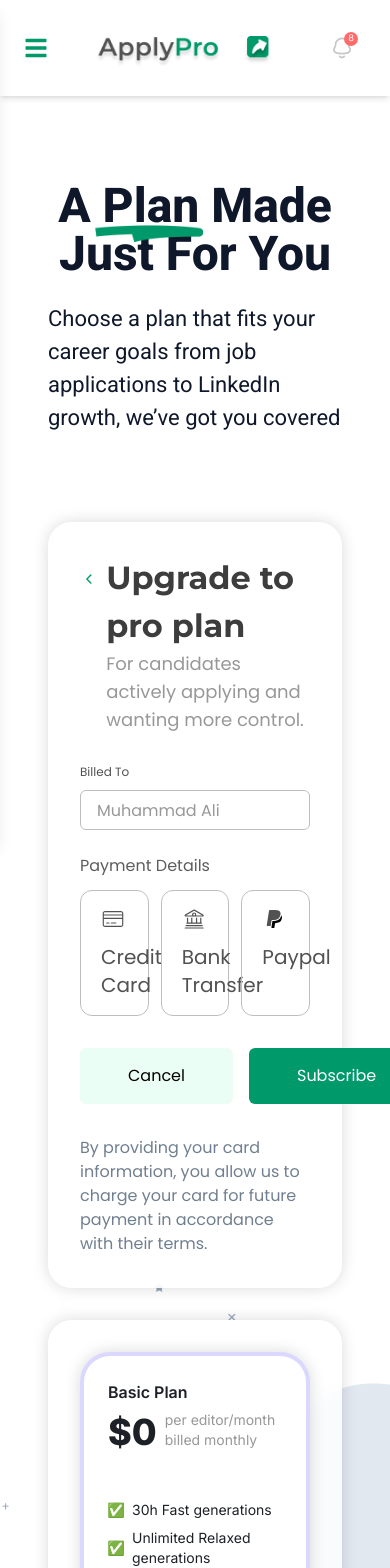
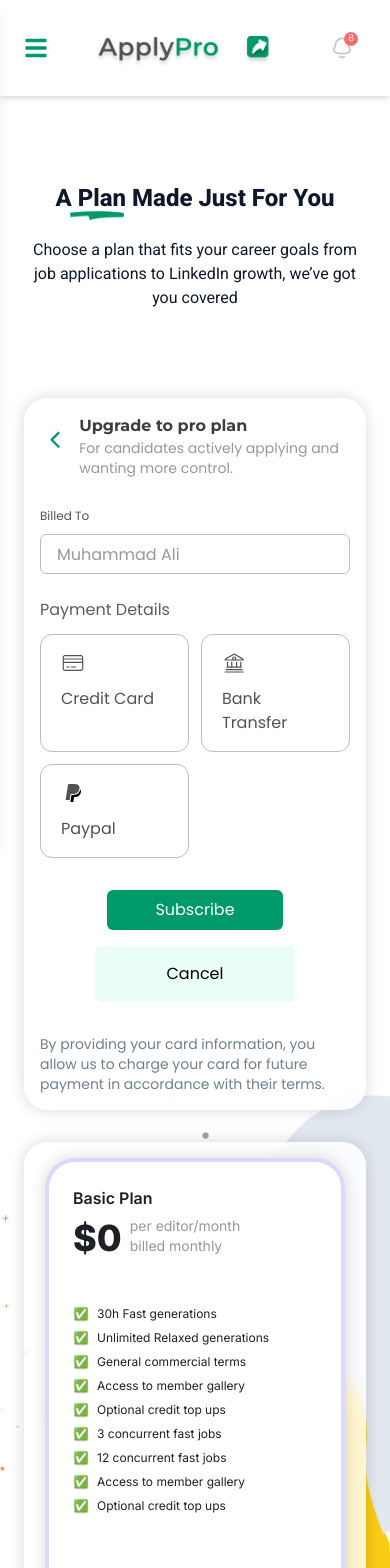
Before and after one commit to Rc0fficial/vip-hires, a Next.js app: page /subscription/basic in a window 390 px wide. Shown: the top 1568 px of the page. Built offline with nearby package versions, Linux system fonts and the light colour scheme.

Commit message:
done fixes

```diff
--- a/src/app/(pages)/settings/notifications/page.jsx
+++ b/src/app/(pages)/settings/notifications/page.jsx
@@ -8,8 +8,8 @@ const NotificationPage = () => {
   return (
     <>
 
-    <div className={`col-span-2 rounded-3xl py-10 px-12 bg-white shad     `}>
-<h1 className='font-semibold capitalize text-2xl text-3d3'>notifications</h1>
+    <div className={`col-span-2 rounded-3xl py-10 px-4 md:px-12 bg-white shad     `}>
+<h1 className='font-semibold capitalize md:text-2xl text-3d3'>notifications</h1>
 <GeneralNotifications/>
 
 <JobNotification/>
--- a/src/app/(pages)/settings/payments/page.jsx
+++ b/src/app/(pages)/settings/payments/page.jsx
@@ -7,7 +7,7 @@ import PaymentMethods from './PaymentMethods'
 const Payment = () => {
   return (
     <>
-     <div className={`col-span-2 rounded-3xl py-10 px-12 bg-white shad   overflow-y-auto   `}>
+     <div className={`col-span-2 rounded-3xl py-10 px-4 md:px-12 bg-white shad   overflow-y-auto   `}>
 
      <h1 className='font-semibold capitalize md:text-2xl text-3d3'>payment settings</h1>
      <PaymentMethods/>
--- a/src/app/(pages)/subscription/[id]/page.jsx
+++ b/src/app/(pages)/subscription/[id]/page.jsx
@@ -20,19 +20,19 @@ const PlanSubscribe = () => {
         <Suspense fallback={"Loading..."}>
 
 
-        <div className='pt-[86px] pb-[107px] px-6 md:px-10 relative overflow-hidden bg-white'>
+        <div className='pt-[86px] pb-[107px]  md:px-10 relative overflow-hidden bg-white'>
             <div className=' mx-auto px-6 flex justify-between items-center z-10 flex-col  gap-6 '>
-                <h1 className='text-5xl lg:text-[56px] font-extrabold robo text-center text-0f1 capitalize'>a <span className='relative'>plan <img src="/assets/underline2.png" alt="underline" className='absolute  -bottom-2 right-2' /></span> made just for you</h1>
-                <p className=' mx-auto text-[22px] robo text-0f1 mb-16'>Choose a plan that fits your career goals  from job applications to LinkedIn growth, we’ve got you covered</p>
+                <h1 className='text-2xl md:text-5xl lg:text-[56px] font-extrabold robo text-center text-0f1 capitalize'>a <span className='relative'>plan <img src="/assets/underline2.png" alt="underline" className='absolute w-[55px] h-[9px]  -bottom-2 right-2' /></span> made just for you</h1>
+                <p className=' mx-auto md:text-[22px] text-center robo text-0f1 mb-16'>Choose a plan that fits your career goals  from job applications to LinkedIn growth, we’ve got you covered</p>
 
                 <div className='grid grid-cols-3 gap-8 z-30'>
-                    <div className='col-span-3 lg:col-span-2 bg-white/80 shad p-8 rounded-3xl '>
+                    <div className='col-span-3 lg:col-span-2 bg-white/80 shad p-4 md:p-8 rounded-3xl '>
 
                         <div className='flex gap-2'>
                             <LeftArrowIcon height={48} width={48} color={"#009969"} />
                             <div className='mb-8'>
-                                <h1 className='mont text-[32px] font-bold text-3d3'>Upgrade to pro plan</h1>
-                                <p className='text-lg text-989'>For candidates actively applying and wanting more control.</p>
+                                <h1 className='mont md:text-[32px] font-bold text-3d3'>Upgrade to pro plan</h1>
+                                <p className='text-sm md:text-lg text-989'>For candidates actively applying and wanting more control.</p>
 
                             </div>
                                 </div>
@@ -47,35 +47,35 @@ const PlanSubscribe = () => {
                                     name="name"
                                 />
                                 <h1 className='text-5d5 mt-6 mb-3'>Payment Details</h1>
-                                <div className='grid grid-cols-3 gap-3'>
+                                <div className='grid grid-cols-2 md:grid-cols-3 gap-3'>
                                     <div className='py-4 px-5 border rounded-xl border-[#BDBDBD]'>
                                         <CardIcon height={24} width={24} color={"#525252"} />
-                                        <h1 className='text-xl text-525 mt-3'>Credit Card</h1>
+                                        <h1 className='md:text-xl text-525 mt-3'>Credit Card</h1>
                                     </div>
                                     <div className='py-4 px-5 border rounded-xl border-[#BDBDBD]'>
                                         <BankIcon height={24} width={24} color={"#525252"} />
-                                        <h1 className='text-xl text-525 mt-3'>Bank Transfer</h1>
+                                        <h1 className='md:text-xl text-525 mt-3'>Bank Transfer</h1>
                                     </div>
                                     <div className='py-4 px-5 border rounded-xl border-[#BDBDBD]'>
                                         <PaypalIcon height={24} width={24} color={"#525252"} />
-                                        <h1 className='text-xl text-525 mt-3'>Paypal</h1>
+                                        <h1 className='md:text-xl text-525 mt-3'>Paypal</h1>
                                     </div>
 
                                 </div>
 
 
-                                <div className='flex items-center gap-4 mt-8'>
-                                    <button className='px-12 py-2 h-[56px] w-full max-w-[200px] bg-[#EBFEF5] rounded-md '>Cancel</button>
-                                    <button className='px-12 py-2 h-[56px] flex-1 bg-green rounded-md text-white'>Subscribe</button>
+                                <div className='flex items-center flex-col sm:flex-row gap-4 mt-8'>
+                                    <button className='px-12 order-2 sm:order-1 py-2 h-[56px] w-full max-w-[200px] bg-[#EBFEF5] rounded-md '>Cancel</button>
+                                    <button className='px-12 order-1 sm:order-2 py-2 h-[56px] flex-1 bg-green rounded-md text-white'>Subscribe</button>
                                 </div>
 
-                                <p className='mt-8 text-[#707F8F]'>By providing your card information, you allow us to charge your card for future payment in accordance with their terms.</p>
+                                <p className='mt-8 text-[#707F8F] text-sm md:text-[16px]'>By providing your card information, you allow us to charge your card for future payment in accordance with their terms.</p>
 
 
 
                             </form>
                     </div>
-                    <div className='col-span-3 lg:col-span-1 bg-white/80 shad p-8 rounded-3xl '>
+                    <div className='col-span-3 lg:col-span-1 bg-white/80 shad p-4 md:p-8 rounded-3xl '>
                         <div
                             className={`p-6 mx-auto lg:mx-0 rounded-[30px] inter max-w-[300px] border-4 border-[#B6B2FF80] lg:max-w-[400px] w-full lg:min-w-[300px] min-h-[526px] shad transition-transform transform hover:scale-105 text-start flex flex-col
                 ${plan.isPopular ? `bg-green text-white` : "bg-white text-1d2 "}`}
@@ -95,7 +95,7 @@ const PlanSubscribe = () => {
                                 </div>
                                 <ul className="mt-4 space-y-2">
                                     {plan.features.map((feature, i) => (
-                                        <li key={i} className="flex items-center text-sm justify-start space-x-2">
+                                        <li key={i} className="flex items-center text-xs md:text-sm justify-start space-x-2">
                                             <span className={`w-4 h-4 flex justify-center items-center rounded-full
                                     ${plan.isPopular ? "bg-0ab" : "bg-[#EBEFF0]"}`}>
                                                 ✅ {/* Replace with CheckIcon if necessary */}
@@ -106,7 +106,7 @@ const PlanSubscribe = () => {
                                 </ul>
                             </div>
                             <button
-                                className={`mt-auto w-full py-2 self-end rounded-lg text-lg font-semibold
+                                className={`mt-auto w-full py-2 self-end rounded-lg md:text-lg font-semibold
                         ${plan.isPopular ? "bg-0ab text-white" : "bg-f1e text-green"}`}
                             >
                                 {plan.buttonText}
--- a/src/components/Auth/index.jsx
+++ b/src/components/Auth/index.jsx
@@ -36,7 +36,7 @@ export const AuthLayout = ({
         </div>
 
         {/* Right Section (Form) */}
-        <div className="bg-bggreen z-20 px-[56px] h-full py-40 max-h-[800px] flex flex-col justify-center w-full max-w-[459px] rounded-3xl">
+        <div className="bg-bggreen z-20 px-4 md:px-[56px] h-full py-40 max-h-[800px] flex flex-col justify-center w-full max-w-[459px] rounded-3xl">
           <div>
             <h1 className="text-black text-xl font-semibold mb-6 capitalize">
               {title}
--- a/src/components/OurFamily/index.jsx
+++ b/src/components/OurFamily/index.jsx
@@ -22,9 +22,9 @@ const OurFamily = () => {
                 <h1 className='text-2xl md:text-5xl lg:text-[72px] font-bold rale text-center'>Be A Part Of Our Family</h1>
                 <p className='max-w-[683px] mx-auto md:text-[22px] rale text-center'>Land your dream job effortlessly – we apply, update, and keep you ahead in your career</p>
                 <div className='mapbg bg-center h-[651px]  w-full grid grid-cols-1 xl:grid-cols-2 gap-10 justify-center items-center '>
-                    <div className='w-full h-fit max-w-[598px] mx-auto bg-white/70 rounded-[60px] py-[36px] px-[81px] relative'>
-                        <p className='mont text-525 leading-[42px] '>  I landed my dream job in just 3 weeks thanks to ApplyPro! The LinkedIn posts were a game-changer</p>
-                        <h1 className='text-525 font-semibold mont -ml-7'>Ahmed, Marketing Manager</h1>
+                    <div className='w-full h-fit max-w-[598px] mx-auto bg-white/70 rounded-[60px] py-[36px] px-12 md:px-[81px] relative'>
+                        <p className='mont text-525 md:leading-[42px]  text-sm md:text-[16px] leading-[30px] indent-10'>  I landed my dream job in just 3 weeks thanks to ApplyPro! The LinkedIn posts were a game-changer</p>
+                        <h1 className='text-525 font-semibold text-sm md:text-[16px] mont -ml-7 '>Ahmed, Marketing Manager</h1>
                         <img src="/assets/comma.png" alt="comma" className='absolute top-6 left-6' />
                         <img src="/assets/comma.png" alt="comma" className='absolute rotate-180 right-6 bottom-6' />
 
```
Also changed, not shown: src/app/(pages)/posts/page.jsx (+5 -5 lines), src/app/(pages)/settings/notifications/GeneralNotifications.jsx (+8 -8 lines), src/app/(pages)/settings/notifications/JobNotification.jsx (+12 -12 lines), src/app/(pages)/settings/notifications/PostNotification.jsx (+8 -8 lines), src/app/(pages)/settings/payments/CreditCard.jsx (+4 -4 lines).
